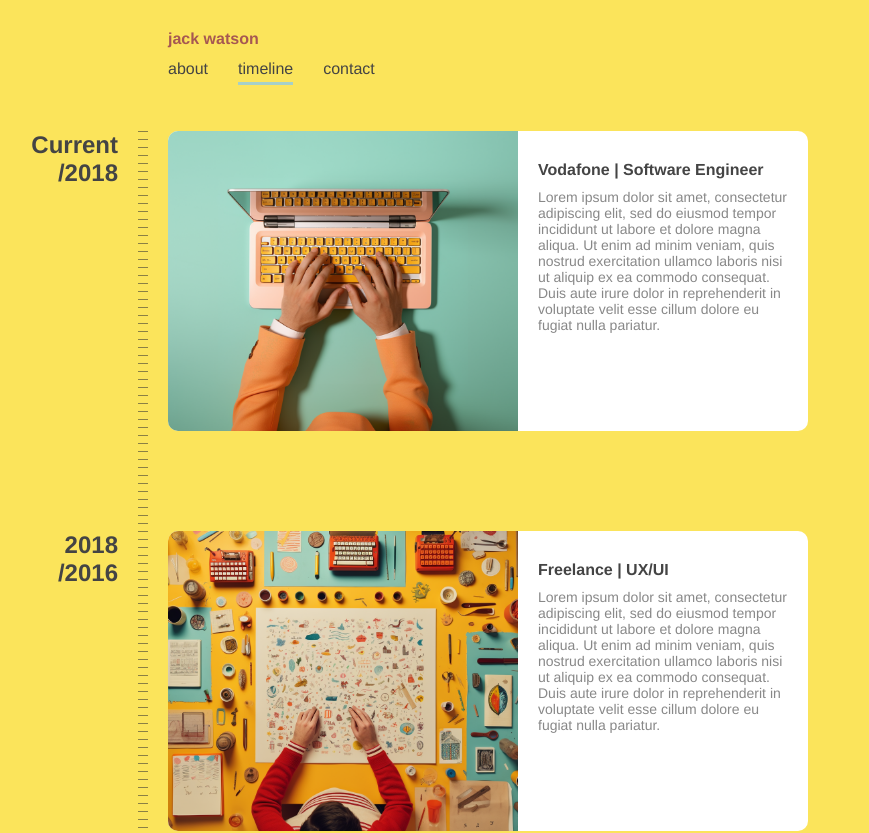
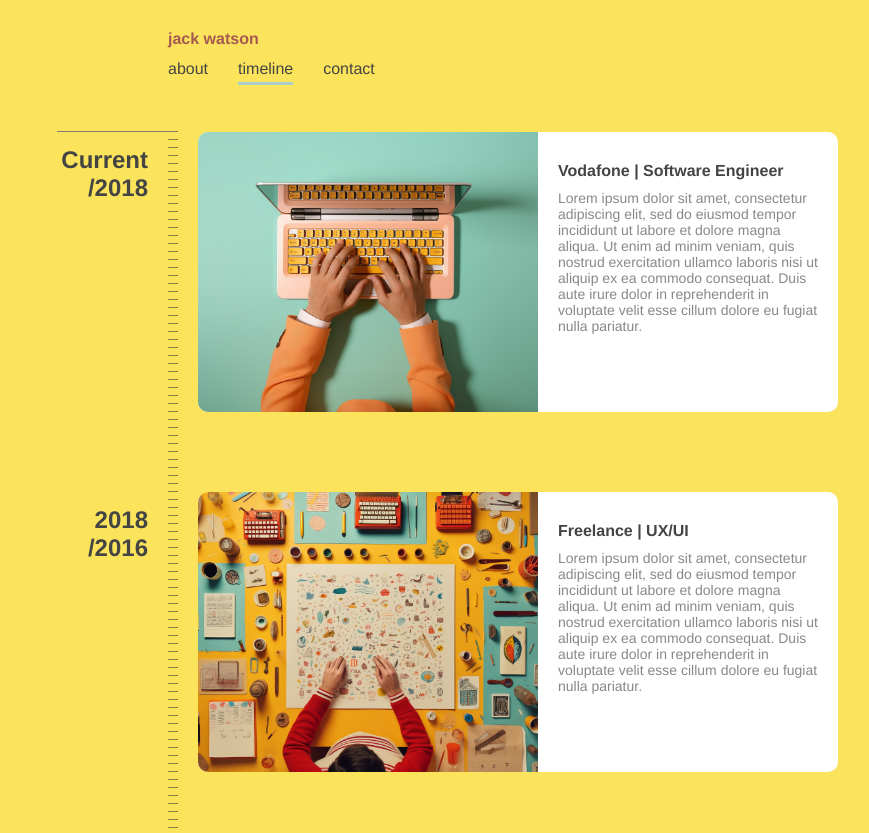
Before and after one commit to theblindguest/portfolio, a React app: page /timeline in a window 1280 px wide. Shown: the top 833 px of the page, without its empty margins (152-1021 px from the left). Built offline with nearby package versions, Linux system fonts and the light colour scheme.

Commit message:
update timeline styling

```diff
--- a/src/pages/timeline/index.tsx
+++ b/src/pages/timeline/index.tsx
@@ -9,6 +9,7 @@ const Timeline: FC = () => {
   return (
     <>
       <Styled.Timeline data-component-name="Timeline">
+        <Styled.LineMarker />
         <Styled.Lines />
         {moments.map((moment, key) => {
           return <Moment key={key} id={`moment-${key}`} {...moment} />
--- a/src/pages/timeline/moment/index.tsx
+++ b/src/pages/timeline/moment/index.tsx
@@ -47,11 +47,15 @@ const Moment: FC<Moment> = ({
   console.log(`is visible id ${id}`, isVisible)
 
   return (
-    <Styled.Moment>
-      <Styled.Dates $isVisible={isVisible}>
-        {endDate}
-        <br />/{startDate}
-      </Styled.Dates>
+    <Styled.Moment data-component-name="Moment">
+      <Styled.DatesStickyWrapper>
+        <Styled.DatesSticky>
+          <Styled.DatesText>
+            {endDate}
+            <br />/{startDate}
+          </Styled.DatesText>
+        </Styled.DatesSticky>
+      </Styled.DatesStickyWrapper>
       <Styled.Content
         id={id}
         data-component-name="Content"
--- a/src/pages/timeline/moment/moment.styles.ts
+++ b/src/pages/timeline/moment/moment.styles.ts
@@ -2,45 +2,41 @@ import styled, { keyframes, css } from 'styled-components'
 
 export const Moment = styled.div`
   display: flex;
-  margin-bottom: 100px;
+  margin-bottom: 80px;
   position: relative;
-  left: -140px;
+  left: -110px;
   width: calc(100% + 140px);
+  height: 280px;
 
   &:last-child {
     margin-bottom: 0;
   }
 `
 
-const dateSlide = keyframes`
-  from {
-    transform: translate(100px, 0);
-    opacity: 0%;
-  }
-  to {
-    transform: translate(0, 0);
-    opacity: 100%;
-  }
+export const DatesStickyWrapper = styled.div`
+  display: flex;
+  flex-direction: column;
+  height: calc(100% + 140px);
+  background-color: #fbe45b;
 `
-const animateSpeed = '600ms'
 
-export const Dates = styled.div<Props>(
-  (props) => css`
+export const DatesSticky = styled.div(
+  () => css`
+    position: sticky;
+    top: 21px;
+    padding-right: 50px;
+  `
+)
+
+export const DatesText = styled.div(
+  () => css`
     display: flex;
     justify-content: flex-end;
-    padding-right: 50px;
+    margin-top: 14px;
     min-width: 90px;
     font-size: 24px;
     text-align: right;
     font-weight: 900;
-    opacity: 0%;
-
-    ${props.$isVisible &&
-    css`
-      animation: ${dateSlide} ${animateSpeed} ease-in-out;
-      animation-delay: 100ms;
-      animation-fill-mode: forwards;
-    `}
   `
 )
 
@@ -57,8 +53,7 @@ export const Image = styled.div<{ image: string }>(
   (props) => css`
     border-top-left-radius: 10px;
     border-bottom-left-radius: 10px;
-    min-width: 350px;
-    min-height: 300px;
+    min-width: 340px;
     z-index: 1;
     overflow: hidden;
     margin: -20px 20px -20px -20px;
@@ -91,7 +86,7 @@ export const Copy = styled.div<Props>(
 
     ${props.$isVisible &&
     css`
-      animation: ${copySlide} ${animateSpeed} ease-in-out;
+      animation: ${copySlide} 600ms ease-in-out;
       animation-delay: 100ms;
       animation-fill-mode: forwards;
     `}
--- a/src/pages/timeline/timeline.styles.ts
+++ b/src/pages/timeline/timeline.styles.ts
@@ -1,46 +1,48 @@
 import styled, { css } from 'styled-components'
 import { Moment } from './moment'
 
-export const Timeline = styled.div<{ $modalData?: Moment }>((props) => {
+export const Timeline = styled.div(() => {
   return css`
     display: flex;
     flex-direction: column;
     height: 100%;
-    padding-bottom: 30px;
+    /* padding bottom to ensure timeline scroll lands nicely at the bottom of the page */
+    padding-bottom: 132px;
     scrollbar-color: #a65852 #fbe45b;
     position: relative;
   `
 })
 
-export const LineContainer = styled.div<{ $modalData?: Moment }>((props) => {
+export const LineMarker = styled.div(() => {
   return css`
-    position: absolute;
-    top: 10px;
-    display: flex;
-    flex-direction: column;
-    left: -30px;
-    width: 20px;
+    position: sticky;
+    top: 20px;
+    margin-left: -111px;
+    width: 120px;
+    height: 1px;
+    background-color: #7d7d7d;
+    z-index: 2;
+
+    &::after {
+      content: '';
+      position: absolute;
+      top: -40px;
+      right: -1px;
+      width: 20px;
+      height: 40px;
+      background-color: #fbe45b;
+    }
   `
 })
 
-export const Line = styled.div<{ $modalData?: Moment }>((props) => {
-  return css`
-    position: relative;
-    width: 12px;
-    height: 1px;
-    margin-bottom: 11px;
-    background-color: #555;
-  `
-})
-
-export const Lines = styled.div<{ $modalData?: Moment }>((props) => {
+export const Lines = styled.div(() => {
   return css`
     position: absolute;
-    height: calc(100% - 270px);
+    height: calc(100% - 130px);
     display: flex;
     flex-direction: column;
-    left: -30px;
     width: 10px;
+    z-index: 1;
 
     background: linear-gradient(
       to bottom,
@@ -53,7 +55,6 @@ export const Lines = styled.div<{ $modalData?: Moment }>((props) => {
       rgba(0, 0, 0, 0),
       rgba(0, 0, 0, 0)
     );
-
     background-size: 100% 8px;
   `
 })
```
